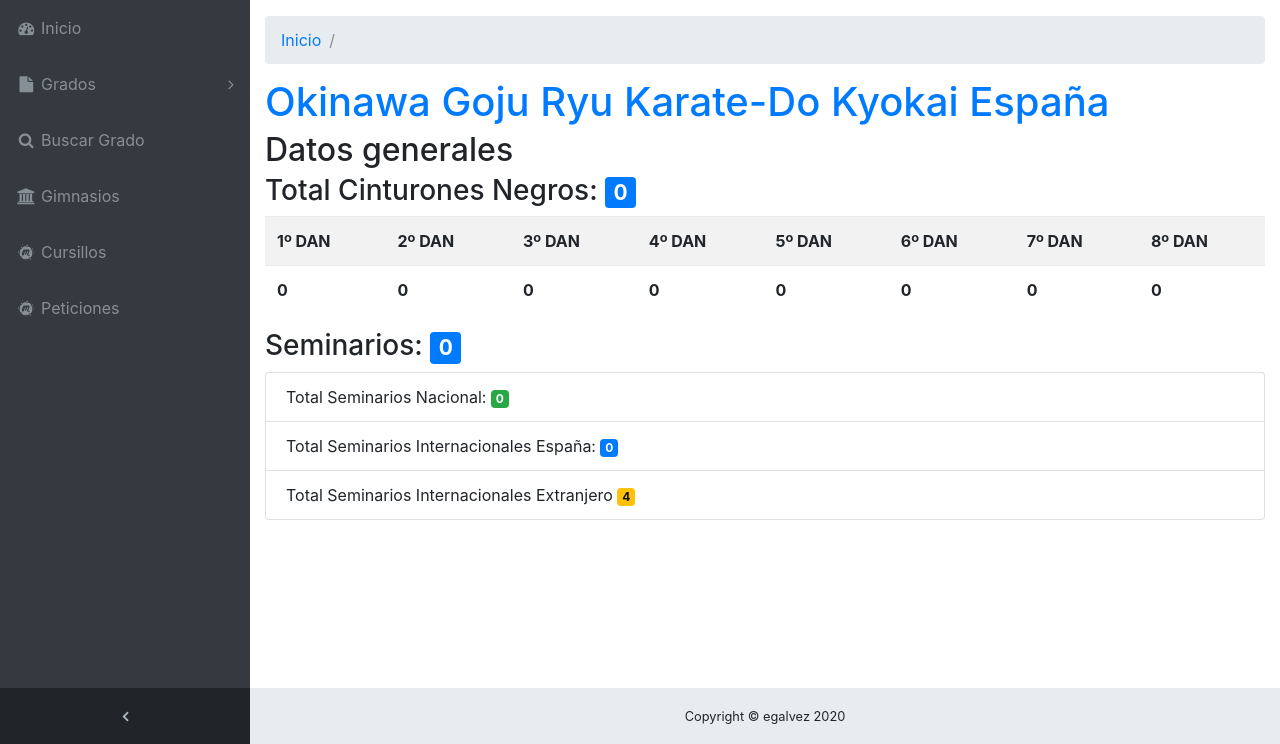
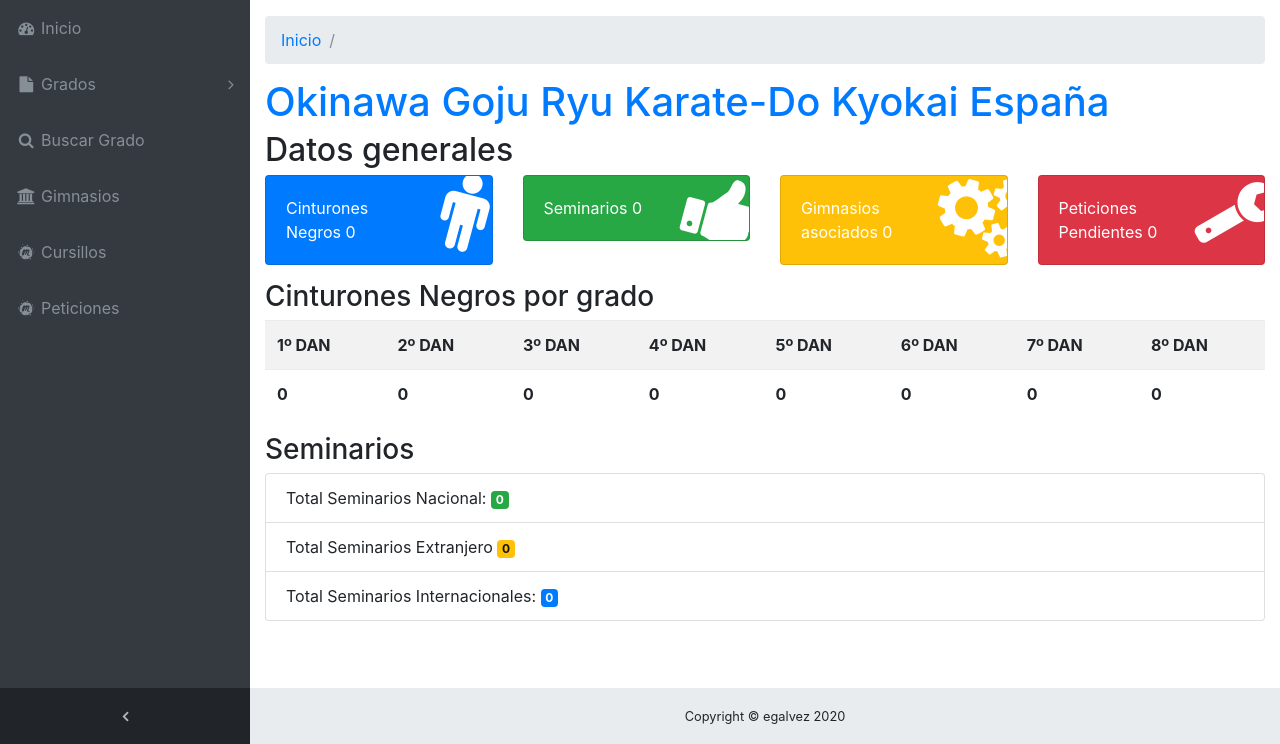
Before and after one commit to kikega/ogkke, a Django app: page / in a window 1280 px wide. Shown: the part 56-800 px from the top of the page. Run offline with Django 3.2, Linux system fonts and the light colour scheme; the visitor is signed in with stand-in values (Sample User, id 1); data that the repository does not hold is empty; some libraries are stand-ins or nearby versions.

Commit message:
Modificacion en el index y en las peticiones

```diff
--- a/administracion/views.py
+++ b/administracion/views.py
@@ -15,11 +15,23 @@ def index(request):
     cursos = Cursillo.objects.all().count()
     nacional = Cursillo.objects.filter(pais='España').count()
     int = Cursillo.objects.filter(internacional=True).count()
+    extranjero = Cursillo.objects.exclude(pais='España').count()
+    peticiones = Peticion.objects.filter(finalizada=False).count()
+    dojos = Dojo.objects.all().count()
     danes = list()
     for i in range(1, 9):
         i = Alumno.objects.filter(grado=i).count()
         danes.append(i)
-    return render(request, 'index.html', {'cn':cn, 'danes':danes, 'cursos':cursos, 'nacional':nacional, 'int':int})
+    return render(request, 'index.html', {
+        'cn':cn,
+        'danes':danes,
+        'cursos':cursos,
+        'nacional':nacional,
+        'int':int,
+        'extranjero':extranjero,
+        'peticiones':peticiones,
+        'dojos':dojos,
+        })
 
 
 def login_view(request):
@@ -63,6 +75,7 @@ def alumnos_detalle_view(request, grado, id):
 
 @login_required
 def buscar_view(request):
+    """Buscamos un cinto negro por su apellido"""
     error = []
     if request.method == 'POST':
         if not request.POST.get('apellido', ""):
--- a/templates/index.html
+++ b/templates/index.html
@@ -21,7 +21,74 @@
       <div class="col">
         <h1 class="text-primary">Okinawa Goju Ryu Karate-Do Kyokai España</h1>
         <h2>Datos generales</h2>
-        <h3>Total Cinturones Negros: <span class="badge badge-primary">{{ cn }}</span></h3>
+      </div>
+    </div>
+
+    <!-- Cajas con los datos totales -->
+    <div class="row">
+      <div class="col-xl-3 col-sm-6 mb-3">
+        <div class="card text-white bg-primary o-hidden">
+          <div class="card-body">
+            <div class="card-body-icon">
+              <i class="fa fa-fw fa-male"></i>
+            </div>
+            <div class="mr-5">
+                Cinturones Negros {{ cn }}
+            </div>
+          </div>
+
+        </div>
+      </div>
+
+      <div class="col-xl-3 col-sm-6 mb-3">
+          <div class="card text-white bg-success o-hidden">
+            <div class="card-body">
+              <div class="card-body-icon">
+                <i class="fa fa-fw fa-thumbs-up"></i>
+              </div>
+              <div class="mr-5">
+                Seminarios {{ cursos }}
+              </div>
+            </div>
+          </div>
+        </div>
+
+        <div class="col-xl-3 col-sm-6 mb-3">
+          <div class="card text-white bg-warning o-hidden">
+            <div class="card-body">
+              <div class="card-body-icon">
+                <i class="fa fa-fw fa-cogs"></i>
+              </div>
+              <div class="mr-5">
+                Gimnasios asociados {{ dojos }}
+              </div>
+            </div>
+          </div>
+        </div>
+
+
+          <div class="col-xl-3 col-sm-6 mb-3">
+            <div class="card text-white bg-danger o-hidden">
+              <div class="card-body">
+                <div class="card-body-icon">
+                  <i class="fa fa-fw fa-wrench"></i>
+                </div>
+                <div class="mr-5">
+                  Peticiones Pendientes {{ peticiones }}
+                </div>
+              </div>
+            </div>
+          </div>
+        </div>
+
+    <!-- Fin cajas con los datos totales -->
+
+    <div class="row">
+      <div class="col">
+        <!-- <h1 class="text-primary">Okinawa Goju Ryu Karate-Do Kyokai España</h1>  -->
+        <!-- <h2>Datos generales</h2> -->
+        <!-- <span class="badge badge-primary">{{ cn }}</span> -->
+        <h3>Cinturones Negros por grado</h3>
         <table class="table table-striped">
           <tr>
             {% for d in danes  %}
@@ -39,11 +106,12 @@
 
     <div class="row">
       <div class="col">
-        <h3>Seminarios: <span class="badge badge-primary">{{ cursos }}</span></h3>
+        <!-- <span class="badge badge-primary">{{ cursos }}</span> -->
+        <h3>Seminarios</h3>
         <ul class="list-group">
           <li class="list-group-item">Total Seminarios Nacional: <span class="badge badge-success">{{ nacional }}</span></li>
-          <li class="list-group-item">Total Seminarios Internacionales España: <span class="badge badge-primary">{{ int }}</span></li>
-          <li class="list-group-item">Total Seminarios Internacionales Extranjero <span class="badge badge-warning">4</span></li>
+          <li class="list-group-item">Total Seminarios Extranjero <span class="badge badge-warning">{{ extranjero }}</span></li>
+          <li class="list-group-item">Total Seminarios Internacionales: <span class="badge badge-primary">{{ int }}</span></li>
         </ul>
       </div>
     </div>
--- a/templates/peticion.html
+++ b/templates/peticion.html
@@ -29,19 +29,19 @@
     <div class="col">
       <div class="row">
         <h3>Peticiones pendientes: <span class="badge badge-primary">{{ cantidad }}</span></h3>
-        <table class="table table-striped">
+        <table class="table table-striped table-responsive">
           <tr>
-            <th>Id</th>
             <th>Fecha</th>
             <th>Gimnasio</th>
             <th>Titulo</th>
+            <th>Descripción</th>
           </tr>
           {% for p in peticion %}
             <tr>
-              <td> <a href="p.id">{{ p.id }}</a></td>
               <td>{{ p.fecha }}</td>
               <td>{{ p.dojo }}</td>
               <td>{{ p.titulo }}</td>
+              <td>{{ p.descripcion }}</td>
             </tr>
           {% endfor %}
           </table>
```
